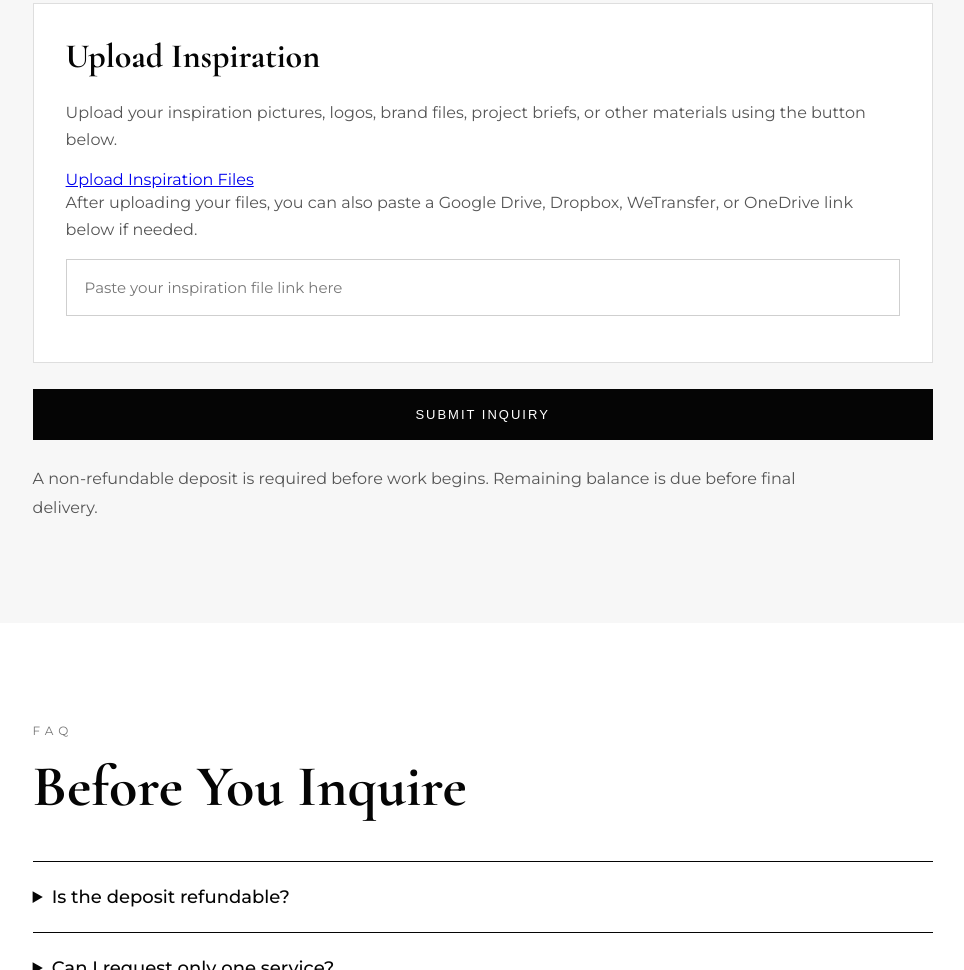
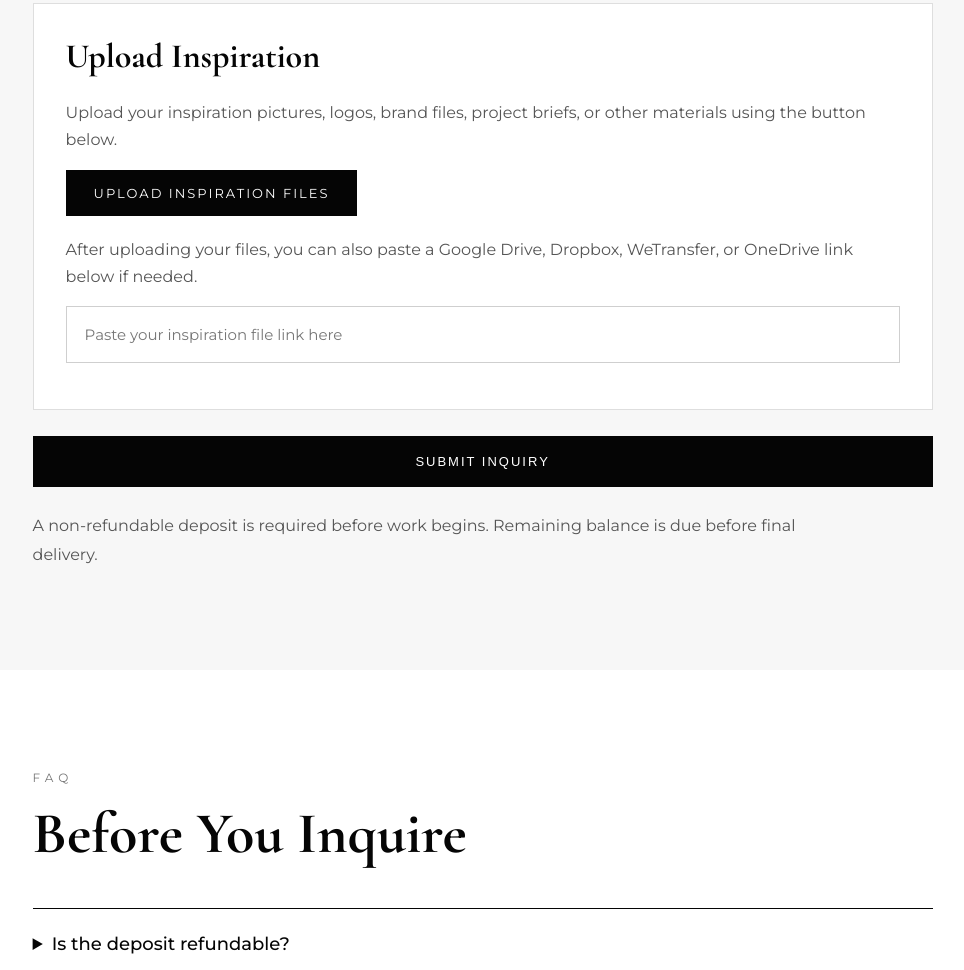
Before and after one commit to ssnlmedia/SSNL-Media, a plain HTML site: page index.html in a window 1280 px wide. Shown: the part 6534-7504 px from the top of the page, without its empty margins (57-1021 px from the left). Drawn offline with nearby package versions, Linux system fonts and the light colour scheme.

Commit message:
Update style.css

```diff
--- a/style.css
+++ b/style.css
@@ -503,4 +503,19 @@ footer small {
   .portfolio-item {
     flex-direction: column;
   }
+}.upload-btn {
+  display: inline-block;
+  background: #050505;
+  color: #ffffff;
+  text-decoration: none;
+  padding: 15px 28px;
+  font-size: 13px;
+  letter-spacing: 2px;
+  text-transform: uppercase;
+  margin-bottom: 20px;
+  transition: 0.3s;
 }
+
+.upload-btn:hover {
+  opacity: 0.85;
+}
```
